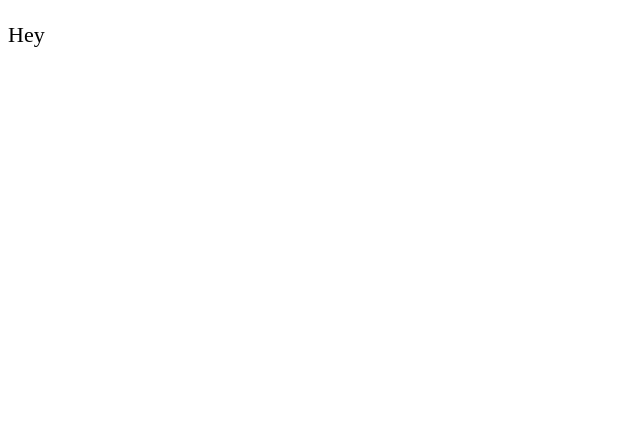
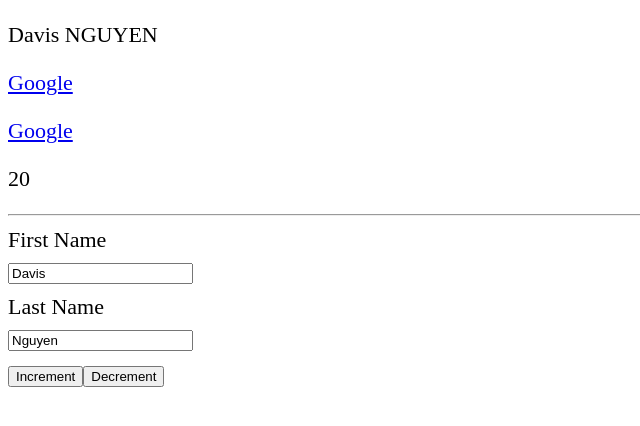
Before and after one commit to DarcXnite/vue_2-1, a plain HTML site: page index.html in a window 1280 px wide. Shown: the whole page, without its empty margins (0-640 px from the left). Drawn offline with nearby package versions, Linux system fonts and the light colour scheme.

Commit message:
updated commit

```diff
--- a/app.js
+++ b/app.js
@@ -1 +1,29 @@
-Vue.createApp({}).mount('#app')
+const data = () => {
+  return {
+    firstName: 'Davis',
+    lastName: 'Nguyen',
+    url: 'http://google.com',
+    raw_url: '<a href="http://google.com" target="_blank">Google</a>',
+    age: 20,
+  }
+}
+
+const vm = Vue.createApp({
+  data,
+  methods: {
+    fullName() {
+      return `${this.firstName} ${this.lastName.toUpperCase()}`
+    },
+    increment() {
+      this.age++
+    },
+    updateLastName(msg, e) {
+      this.lastName = e.target.value
+      console.log(msg)
+    },
+  },
+}).mount('#app')
+
+// setTimeout(() => {
+//   vm.firstName = 'Bob'
+// }, 2000)
--- a/index.html
+++ b/index.html
@@ -6,8 +6,25 @@
   </head>
 
   <body>
-    <div id="app">
-      <p>Hey</p>
+    <div id="app" v-cloak>
+      <p>{{ fullName() }}</p>
+      <p><a :href="url" target="_blank">Google</a></p>
+      <p v-html="raw_url"></p>
+      <p>{{ age }}</p>
+      <hr />
+
+      <label>First Name</label>
+      <input type="text" v-model="firstName" />
+
+      <label>Last Name</label>
+      <input
+        type="text"
+        :value="lastName"
+        @input.prevent="updateLastName('Last name event triggered!', $event)"
+      />
+
+      <button type="button" @click="increment">Increment</button>
+      <button type="button" @click="age--">Decrement</button>
     </div>
 
     <script src="https://unpkg.com/vue@3/dist/vue.global.js"></script>
--- a/main.css
+++ b/main.css
@@ -2,7 +2,11 @@ body {
   font-size: 22px;
 }
 
-input[type="text"] {
+input[type='text'] {
   margin: 10px 0;
   display: block;
 }
+
+[v-cloak] {
+  display: none;
+}
```
